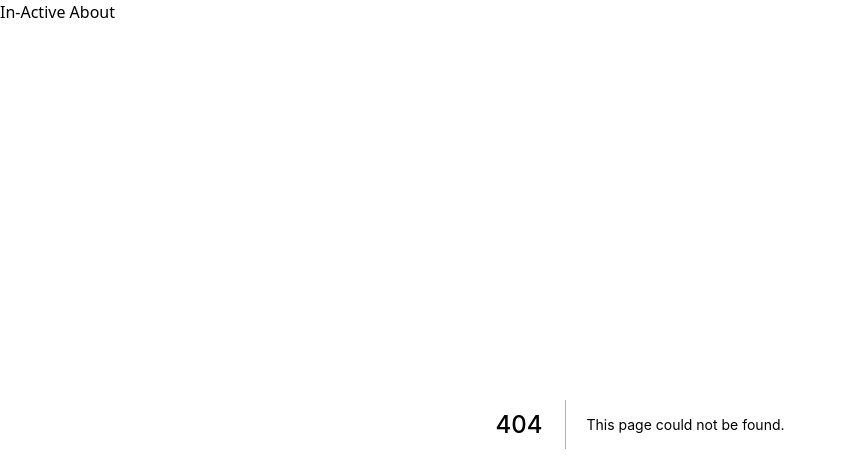
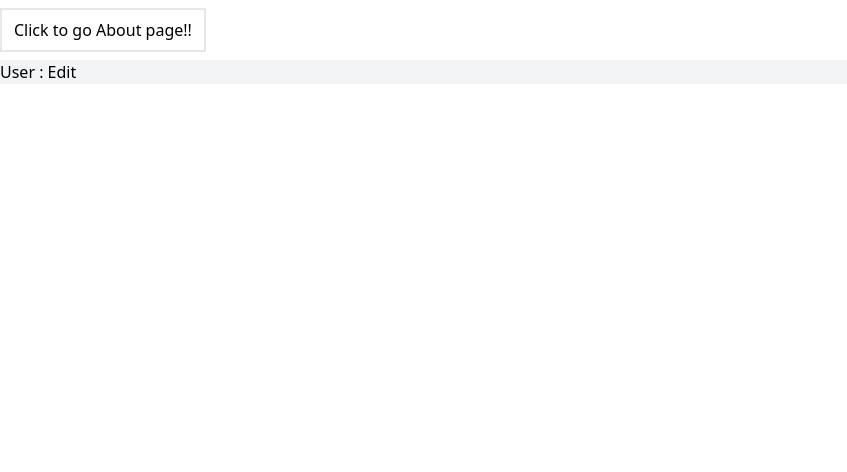
Before and after one commit to alamariful1727/nextjs-test-app, a Next.js app: page /1/edit in a window 1280 px wide. Before the commit this address had no page. Shown: the top 472 px of the page, without its empty margins (0-847 px from the left). Built offline with nearby package versions, Linux system fonts and the light colour scheme.

Commit message:
Try to work with dynamic routes

```diff
--- /dev/null
+++ b/pages/[username]/edit.tsx
@@ -0,0 +1,18 @@
+import Head from 'next/head';
+import { useRouter } from 'next/router';
+import { App_Title } from '../../utils';
+
+const Home = () => {
+  const { query } = useRouter();
+  console.log('query', query);
+  return (
+    <div>
+      <Head>
+        <title>{App_Title} | Profile Edit</title>
+      </Head>
+      <h1 className="bg-gray-100">User : Edit</h1>
+    </div>
+  );
+};
+
+export default Home;
--- /dev/null
+++ b/pages/[username]/index.tsx
@@ -0,0 +1,18 @@
+import Head from 'next/head';
+import { useRouter } from 'next/router';
+import { App_Title } from '../../utils';
+
+const Home = () => {
+  const { query } = useRouter();
+  console.log('query.username', query.username);
+  return (
+    <div>
+      <Head>
+        <title>{App_Title} | Username</title>
+      </Head>
+      <h1 className="bg-gray-100">Username : {query.username}</h1>
+    </div>
+  );
+};
+
+export default Home;
--- a/pages/_app.tsx
+++ b/pages/_app.tsx
@@ -1,11 +1,22 @@
 import './../styles/tailwind.css';
 import type { AppProps } from 'next/app';
-import { CustomLink } from '../components/CustomLink';
+import Link from 'next/link';
+import Head from 'next/head';
+import paths from '../paths';
+import { App_Title } from '../utils';
 
 const MyApp = ({ Component, pageProps }: AppProps) => {
   return (
     <div>
-      <CustomLink href="/about">{(isActive) => (isActive ? 'Active About' : 'In-Active About')}</CustomLink>
+      <Head>
+        <title>{App_Title}</title>
+        <meta charSet="utf-8" />
+        <meta name="viewport" content="initial-scale=1.0, width=device-width" />
+        <link rel="icon" href="/favicon.ico" />
+      </Head>
+      <Link href={paths.about}>
+        <button className="border-2 px-3 py-2 my-2">Click to go About page!!</button>
+      </Link>
       <Component {...pageProps} />
     </div>
   );
--- a/pages/about.tsx
+++ b/pages/about.tsx
@@ -1,11 +1,11 @@
 import Head from 'next/head';
+import { App_Title } from '../utils';
 
 const About = () => {
   return (
     <div>
       <Head>
-        <title>Test Next App | About</title>
-        <link rel="icon" href="/favicon.ico" />
+        <title>{App_Title} | About</title>
       </Head>
       <h1 className="bg-gray-100">About</h1>
     </div>
--- a/pages/index.tsx
+++ b/pages/index.tsx
@@ -1,11 +1,11 @@
 import Head from 'next/head';
+import { App_Title } from '../utils';
 
 const Home = () => {
   return (
     <div>
       <Head>
-        <title>Test Next App</title>
-        <link rel="icon" href="/favicon.ico" />
+        <title>{App_Title} | Home</title>
       </Head>
       <h1 className="bg-gray-100">Home</h1>
     </div>
--- /dev/null
+++ b/pages/movies/[id].tsx
@@ -0,0 +1,18 @@
+import Head from 'next/head';
+import { useRouter } from 'next/router';
+import { App_Title } from '../../utils';
+
+const Home = () => {
+  const { query } = useRouter();
+  console.log('query', query);
+  return (
+    <div>
+      <Head>
+        <title>{App_Title} | Single Movie</title>
+      </Head>
+      <h1 className="bg-gray-100">MovieId : {query.id}</h1>
+    </div>
+  );
+};
+
+export default Home;
--- /dev/null
+++ b/paths.ts
@@ -0,0 +1,6 @@
+export default {
+  about: '/about',
+  movies(id: string) {
+    return `/movies/${id}`;
+  },
+};
--- /dev/null
+++ b/utils/index.ts
@@ -0,0 +1 @@
+export const App_Title = 'Next App';
```
